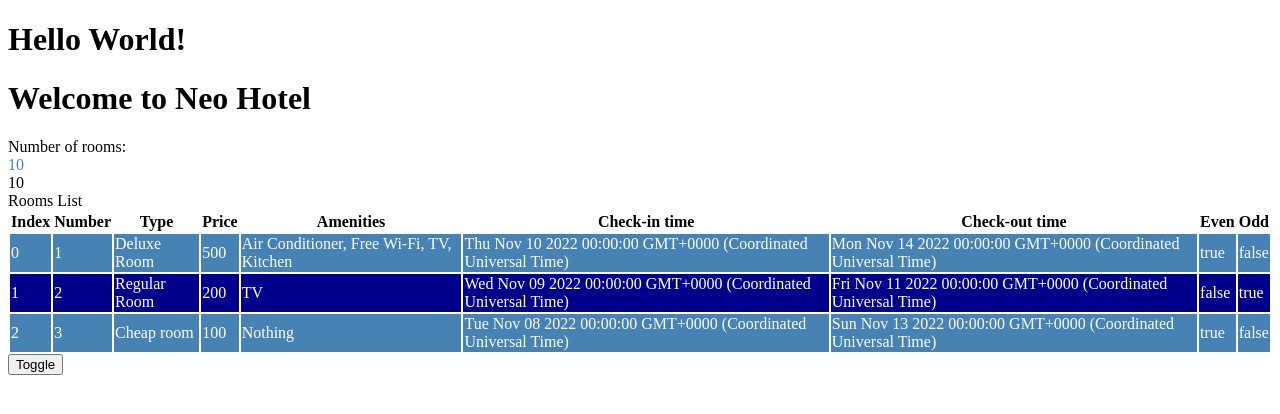
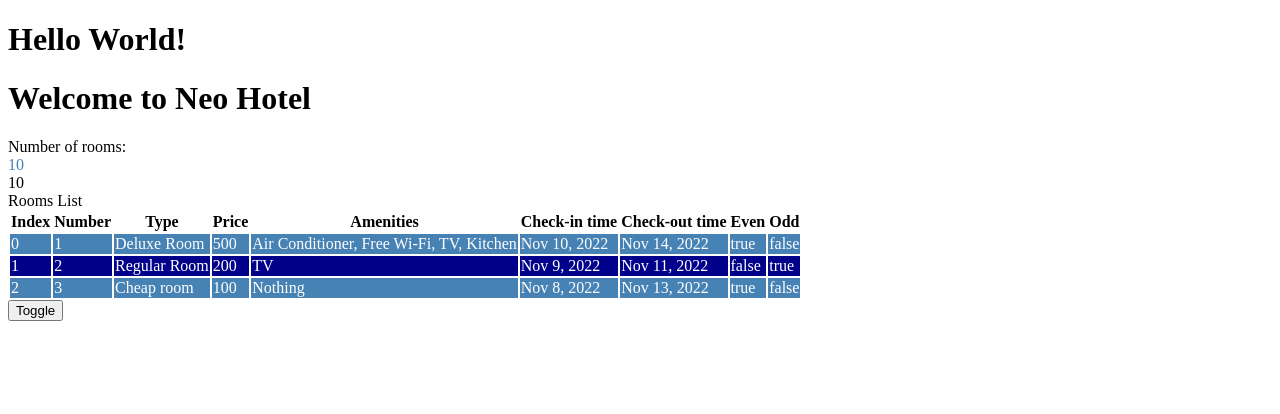
Before and after one commit to neolight1010/hotel-inventory, an Angular app: page / in a window 1280 px wide. Shown: the top 414 px of the page. Built offline with nearby package versions, Linux system fonts and the light colour scheme.

Commit message:
Use DatePipe for rooms.component dates

```diff
--- a/src/app/rooms/rooms.component.html
+++ b/src/app/rooms/rooms.component.html
@@ -35,8 +35,8 @@
       <td>{{ room.roomType }}</td>
       <td>{{ room.price }}</td>
       <td>{{ room.amenities }}</td>
-      <td>{{ room.checkInTime }}</td>
-      <td>{{ room.checkOutTime }}</td>
+      <td>{{ room.checkInTime | date }}</td>
+      <td>{{ room.checkOutTime | date }}</td>
       <td>{{ e }}</td>
       <td>{{ o }}</td>
     </tr>
```
